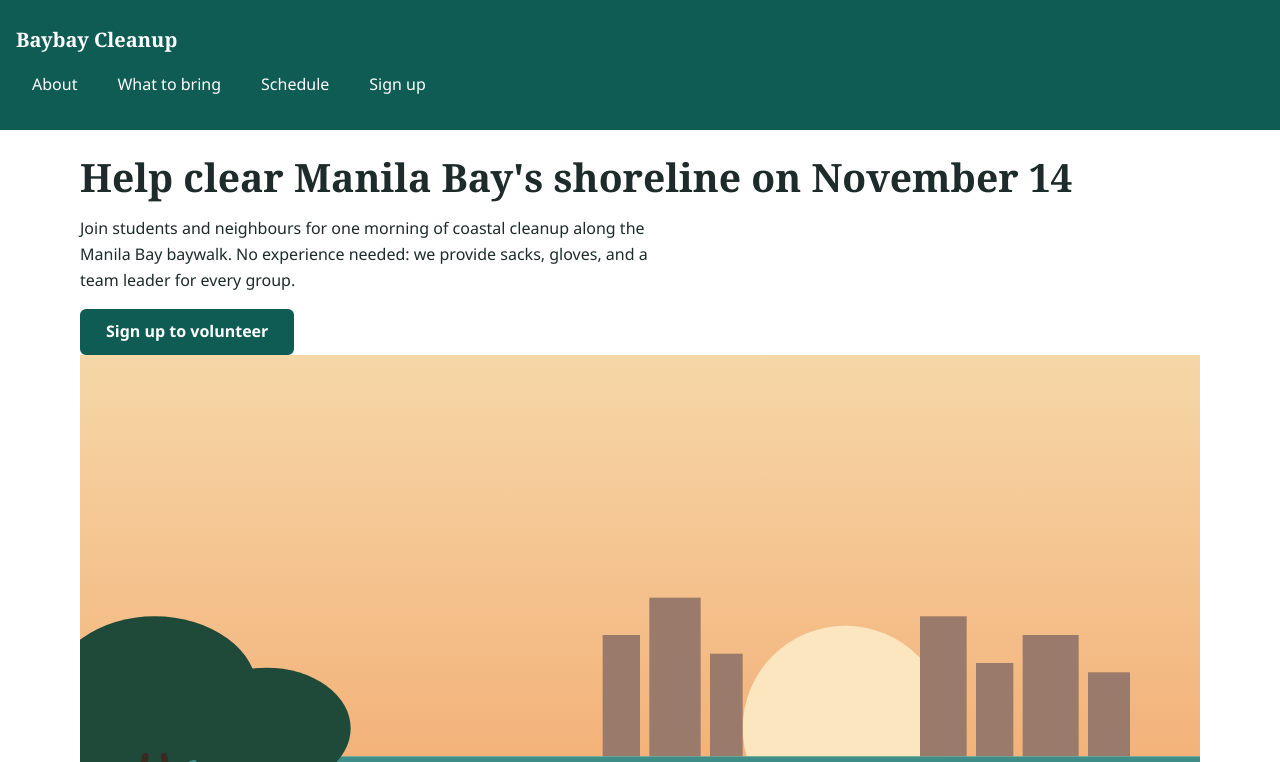
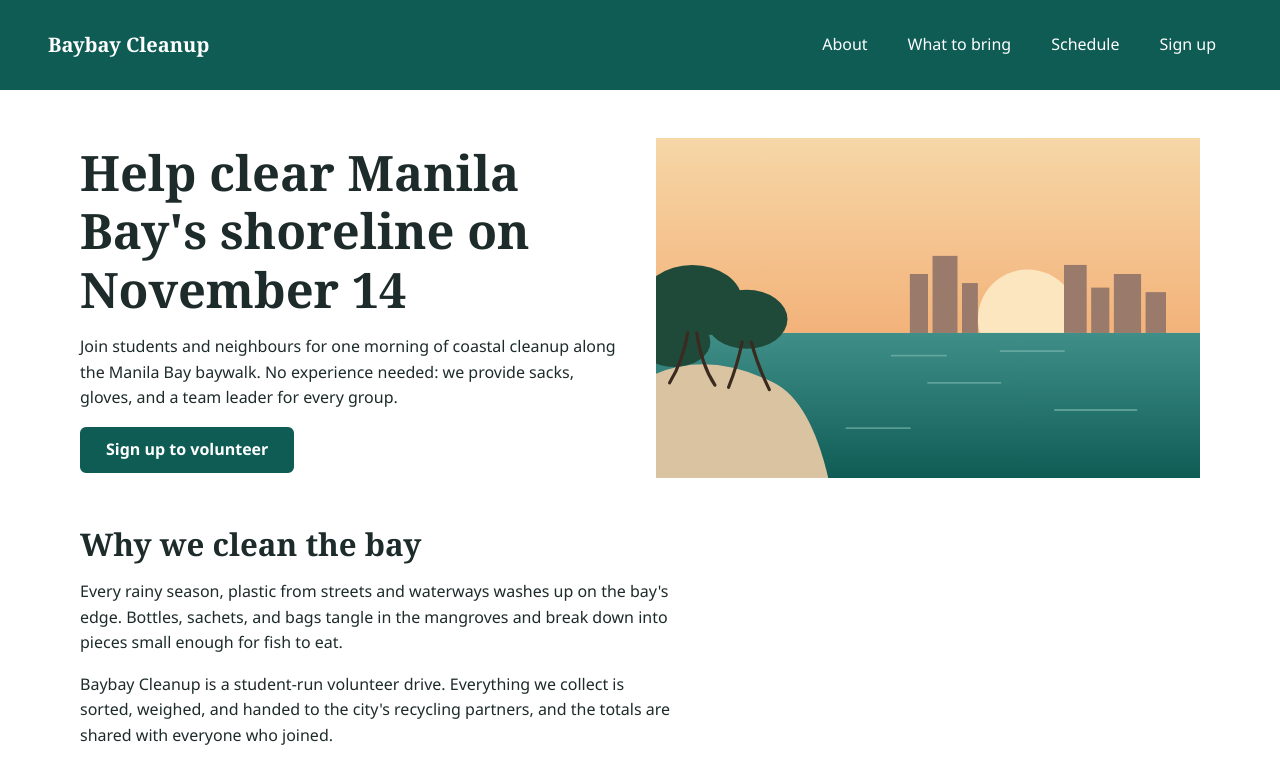
Before and after one commit to evstaana/midterm-practical-sta-ana, a plain HTML site: page index.html in a window 1280 px wide. Shown: the top 762 px of the page. Drawn offline with Linux system fonts and the light colour scheme.

Commit message:
Task 4: mobile-first responsive layout with Flexbox, Grid, and media queries

```diff
--- a/css/style.css
+++ b/css/style.css
@@ -298,3 +298,79 @@ footer {
 footer p {
   margin: 0 auto;
 }
+
+/* ==========================================================
+   10. LAYOUT COMPONENTS (mobile-first defaults)
+   ========================================================== */
+body {
+  overflow-wrap: break-word;   /* long words/URLs never force sideways scroll */
+}
+
+/* Flexbox: header items flow in ONE direction */
+header {
+  display: flex;
+  flex-direction: column;
+  gap: var(--space-2);
+}
+
+/* Grid: hero text + image, single column on small screens */
+.hero {
+  display: grid;
+  gap: var(--space-5);
+}
+
+/* Grid: cards whose rows and columns must align together */
+.card-grid {
+  display: grid;
+  grid-template-columns: 1fr;
+  gap: var(--space-4);
+}
+
+/* ==========================================================
+   11. MEDIA QUERIES (breakpoints set where content breaks)
+   ========================================================== */
+
+/* ~40em: the logo and all nav links now fit on one line,
+   and cards are wide enough to sit two across */
+@media (min-width: 40em) {
+  header {
+    flex-direction: row;
+    justify-content: space-between;
+    align-items: center;
+  }
+
+  .logo {
+    margin: 0;
+  }
+
+  .card-grid {
+    grid-template-columns: repeat(2, 1fr);
+  }
+}
+
+/* ~64em: enough room for hero text beside its image,
+   and three cards across without lines getting too short */
+@media (min-width: 64em) {
+  header,
+  footer {
+    padding-left: var(--space-6);
+    padding-right: var(--space-6);
+  }
+
+  main {
+    padding: var(--space-6);
+  }
+
+  .hero {
+    grid-template-columns: 1fr 1fr;
+    align-items: center;
+  }
+
+  h1 {
+    font-size: calc(var(--text-2xl) * 1.25);
+  }
+
+  .card-grid {
+    grid-template-columns: repeat(3, 1fr);
+  }
+}
```
